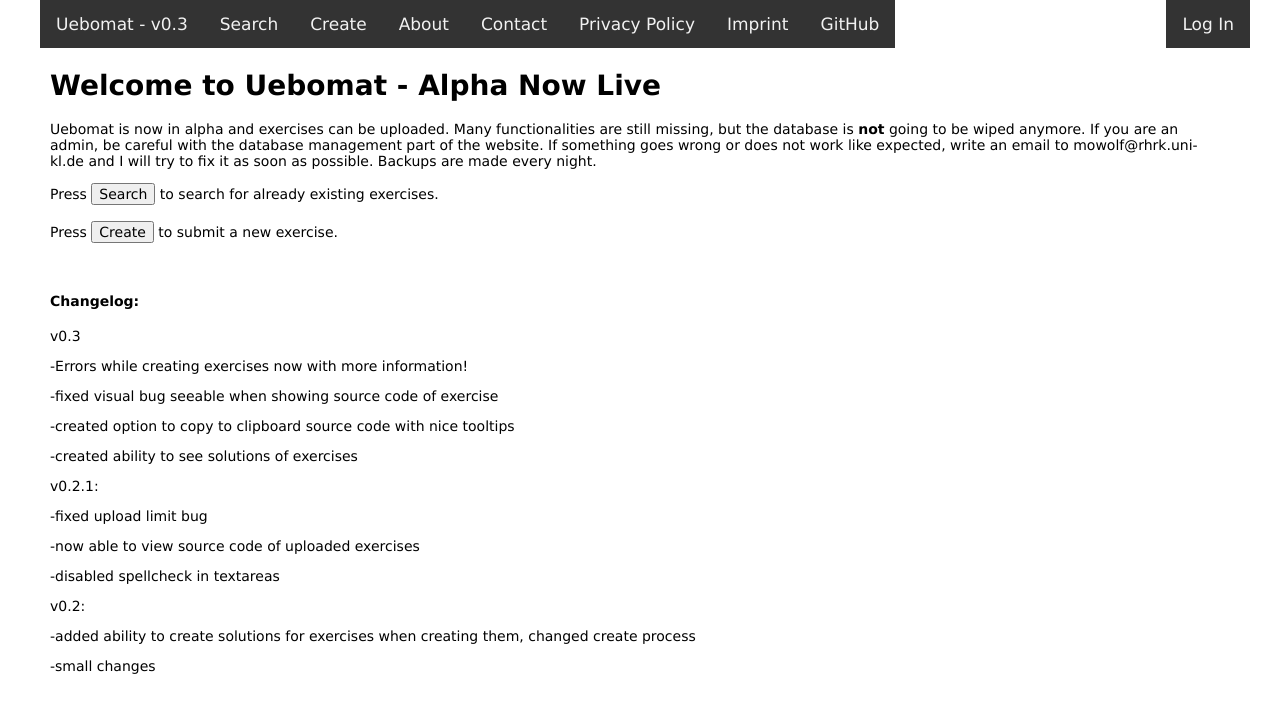
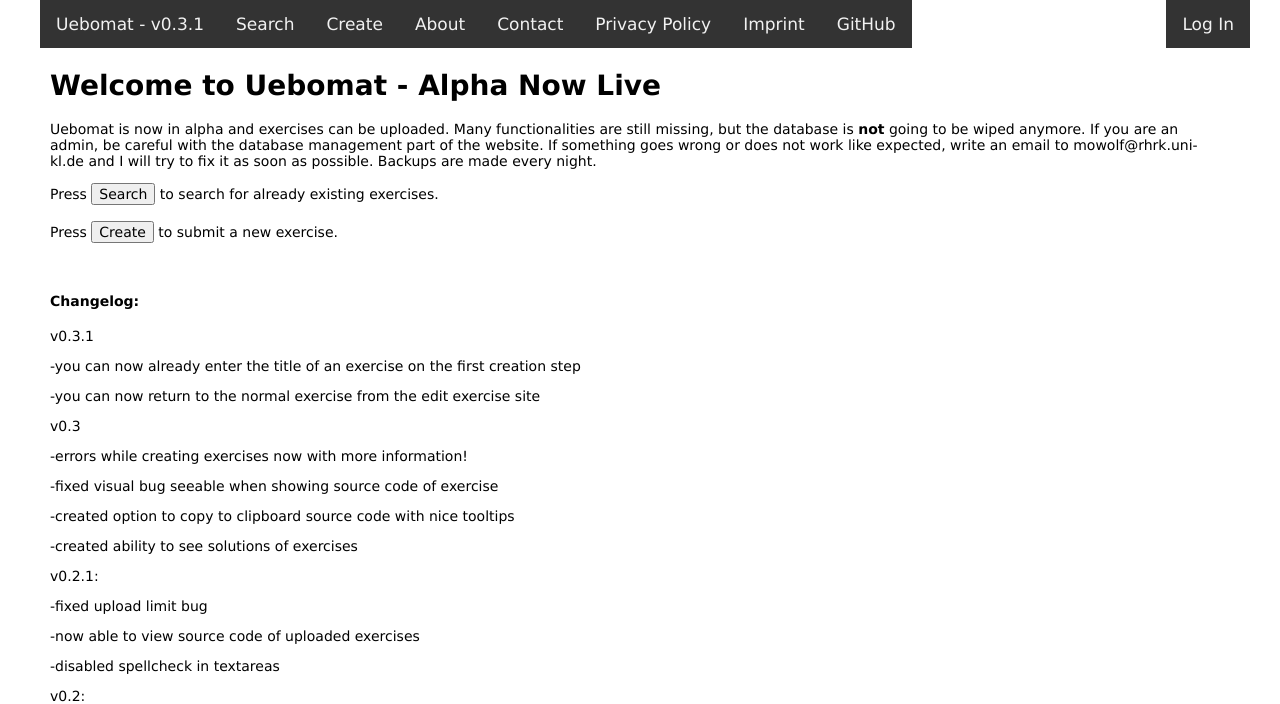
Before and after one commit to CatPleb/ubgenerator, a Node project: template views/index.hbs in a window 1280 px wide. Shown: the top 704 px of the page. Before the commit the page ends 674 px from the top, so only its background shows below. Run offline with Node 20 templates, Linux system fonts and the light colour scheme; the template is opened without the code that fills it: most values are stand-ins (such as "Sample title", 1, 10 or a date in 2020).

Commit message:
v0.3.1
check Website changelog

```diff
--- a/public/stylesheets/style.css
+++ b/public/stylesheets/style.css
@@ -142,7 +142,7 @@ button:hover {
     position: relative;
     width: 52%;
     height: 800px;
-    bottom: 700px;
+    bottom: 800px;
     left: 48%;
     padding-left: 5px;
     padding-right: 5px;
--- a/routes/create.js
+++ b/routes/create.js
@@ -76,12 +76,13 @@ router.post('/confirmation', allowed_secured(), function(req, res, next) {
             res.render('create/confirmation', {tags: my.convert2array(req.body.selected_tags), exercise_packages: req.body.exercise_packages,
               exercise_latexcode: req.body.exercise_latexcode, exercise_png: exercise_base64png,
               solution_packages: req.body.solution_packages, solution_latexcode: req.body.solution_latexcode,
-              solution_png: solution_base64png, });
+              solution_png: solution_base64png, exercise_title: req.body.exercise_title});
           }
         });
       } else { // if no solution only confirm the exercise
         res.render('create/confirmation', {tags: my.convert2array(req.body.selected_tags), exercise_packages: req.body.exercise_packages,
-          exercise_latexcode: req.body.exercise_latexcode, exercise_png: exercise_base64png});
+          exercise_latexcode: req.body.exercise_latexcode, exercise_png: exercise_base64png,
+          exercise_title: req.body.exercise_title});
       }
     }
   });
--- a/routes/exercises.js
+++ b/routes/exercises.js
@@ -76,7 +76,7 @@ router.post('/edit_details', function(req,res,next) {
     if (err) res.render('exercises/details', {exercise_error: 'ERROR: Exercise not found!'});
     else {
       public_exercise = {
-        public_id: exercise.public_id,
+        public_id: 'id/'+exercise.public_id,
         name: exercise.name,
         png: exercise.png,
         tags: exercise.tags,
--- a/views/create/confirmation.hbs
+++ b/views/create/confirmation.hbs
@@ -8,7 +8,7 @@
 <div id='preview'>
   <form action='/create/engrave' method='post' autocomplete='off'>
     <p>Give your exercise a name:</p>
-    <input type='text' name='exercise_name' size='80' required><br><br><br><br>
+    <input type='text' name='exercise_name' size='80' value={{exercise_title}} required><br><br><br><br>
     <p>Preview of your exercise:</p><br>
     <div id='div_png'>
       <img id='exercise_png_preview' class='latexcode_png' src={{exercise_png}} onerror="'Something went wrong. Please go back to the previous page and do not submit your exercise now.';">
--- a/views/create/create.hbs
+++ b/views/create/create.hbs
@@ -4,6 +4,8 @@
 
   <div id='exercise'>
     <div id='exercise_input'>
+      <h4>Title:</h4>
+      <input type='text' name='exercise_title' size='70%'>
       <h2>Input <u>Exercise</u></h2>
       <h4>LaTeX packages:</h4>
       <p>\usepackage[utf8]{inputenc}<br>
--- a/views/exercises/edit_details.hbs
+++ b/views/exercises/edit_details.hbs
@@ -10,9 +10,11 @@
     <p>Tags: {{#each exercise.tags}}{{this}} {{/each}}</p>
     <p>Author: {{exercise.author}}</p>
     <br>
-    <br>
-    <br>
     {{#if exercise.same_name_check}}
+      <form action={{exercise.public_id}} method='get'>
+        <input type='submit' value='Finish editing'>
+      </form><br><br><br>
+
       <form action='/exercises/change_tags' method='post'>
         <select class='details_select_tags' name='changing_tags' multiple='multiple'>
           {{#each taglist}}
--- a/views/index.hbs
+++ b/views/index.hbs
@@ -17,8 +17,11 @@ mowolf@rhrk.uni-kl.de and I will try to fix it as soon as possible. Backups are
 <br><br>
 
 <h4>Changelog:</h4>
+  <p>v0.3.1</p>
+  <p>-you can now already enter the title of an exercise on the first creation step</p>
+  <p>-you can now return to the normal exercise from the edit exercise site</p>
   <p>v0.3</p>
-  <p>-Errors while creating exercises now with more information!</p>
+  <p>-errors while creating exercises now with more information!</p>
   <p>-fixed visual bug seeable when showing source code of exercise</p>
   <p>-created option to copy to clipboard source code with nice tooltips</p>
   <p>-created ability to see solutions of exercises</p>
--- a/views/layouts/layout.hbs
+++ b/views/layouts/layout.hbs
@@ -17,7 +17,7 @@
   <div id='black_bar'></div>
 
   <div class="topnav">
-    <a id='a' href="/">Uebomat - v0.3</a>
+    <a id='a' href="/">Uebomat - v0.3.1</a>
     <a id='b' href="/search?selecttag=All">Search</a>
     <a id='c' href="/create">Create</a>
     <a id='d' href="/about">About</a>
```
